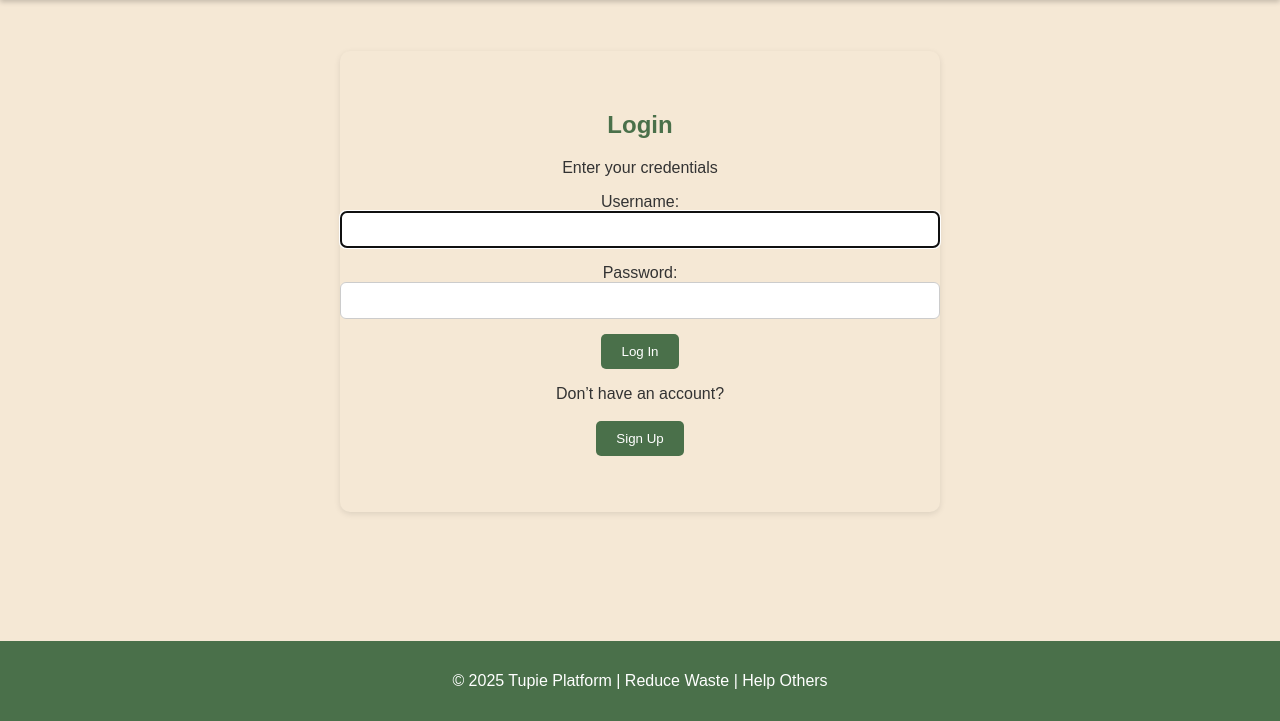
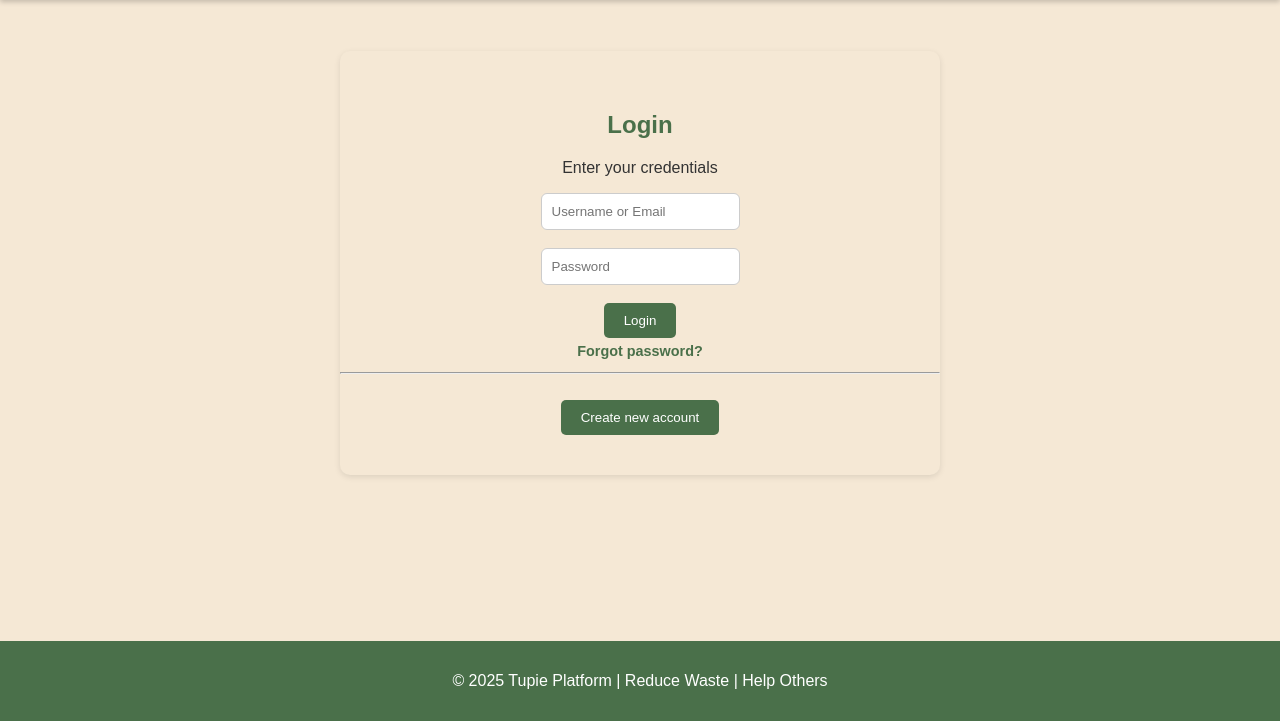
Before and after one commit to msomea/tupie, a Django app: page /login/ in a window 1280 px wide. Shown: the part 79-800 px from the top of the page. Run offline with Django 5.2, Linux system fonts and the light colour scheme; some libraries are stand-ins or nearby versions.

Commit message:
Added password reset throught sent link email

```diff
--- a/tupie_app/templates/tupie_app/accounts/login.html
+++ b/tupie_app/templates/tupie_app/accounts/login.html
@@ -10,14 +10,41 @@
     <h2>Login</h2>
     <p>Enter your credentials</p>
 
-    <form method="post" class="item-form">
-        {% csrf_token %}
-        {{ form.as_p }}
-        <button type="submit" class="submit-btn">Log In</button>
-    </form>
-    <p class="alt-link">
-        Don’t have an account?<br><br>
-        <a href="{% url 'tupie_app:signup' %}"><button class="cta-btn">Sign Up</button></a>
-    </p>
+    <form method="post" action="{% url 'tupie_app:login' %}" class="item-form">
+    {% csrf_token %}
+        {% if form.non_field_errors %}
+        <div class="error">{{ form.non_field_errors.0 }}</div>
+    {% endif %}
+
+    <div class="form-group">
+        <input type="text" name="username"
+               placeholder="Username or Email"
+               required
+               class="form-control"
+               value="{{ form.username.value|default:'' }}">
+        {% if form.username.errors %}
+            <div class="error">{{ form.username.errors.0 }}</div>
+        {% endif %}
+    </div>
+    <br>
+    <div class="form-group">
+        <input type="password" name="password"
+               placeholder="Password"
+               required
+               class="form-control">
+        {% if form.password.errors %}
+            <div class="error">{{ form.password.errors.0 }}</div>
+        {% endif %}
+    </div>
+    <br>
+    <button type="submit" class="cta-btn">Login</button>
+    <br>
+    <a href="{% url 'tupie_app:password_reset' %}" class="inline-link">Forgot password?</a>
+</form>
+<hr>
+<br>
+<a href="{% url 'tupie_app:signup' %}"><button class="cta-btn">Create new account</button></a>
+
+
 </section>
 {% endblock %}
--- /dev/null
+++ b/tupie_app/templates/tupie_app/accounts/password_reset_done.html
@@ -0,0 +1,5 @@
+{% extends "tupie_app/base.html" %}
+{% block content %}
+<h2>Reset Email Sent</h2>
+<p>Please check your inbox for a password reset link.</p>
+{% endblock %}
--- /dev/null
+++ b/tupie_app/templates/tupie_app/accounts/password_reset_subject.txt
@@ -0,0 +1 @@
+Reset Your Password
--- a/tupie_app/urls.py
+++ b/tupie_app/urls.py
@@ -1,7 +1,9 @@
 from django.urls import path
+from django.contrib.auth import views as auth_views
 from django.conf import settings
 from django.conf.urls.static import static
 from . import views
+from django.urls import reverse_lazy
 
 app_name = 'tupie_app'
 
@@ -13,6 +15,27 @@ urlpatterns = [
     path("resend-verification/", views.resend_verification, name="resend_verification"),
     path('login/', views.login_view, name='login'),
     path('logout/', views.logout_view, name='logout'),
+
+    # Password reset
+    path('password-reset/', auth_views.PasswordResetView.as_view(
+        template_name='tupie_app/accounts/password_reset.html',
+        email_template_name='tupie_app/accounts/password_reset_email.html',
+        subject_template_name='tupie_app/accounts/password_reset_subject.txt',
+        success_url=reverse_lazy('tupie_app:password_reset_done')
+    ), name='password_reset'),
+
+    path('password-reset/done/', auth_views.PasswordResetDoneView.as_view(
+        template_name='tupie_app/accounts/password_reset_done.html'
+    ), name='password_reset_done'),
+
+    path('reset/<uidb64>/<token>/', auth_views.PasswordResetConfirmView.as_view(
+        template_name='tupie_app/accounts/password_reset_confirm.html',
+        success_url=reverse_lazy('tupie_app:password_reset_complete')
+    ), name='password_reset_confirm'),
+
+    path('reset/done/', auth_views.PasswordResetCompleteView.as_view(
+        template_name='tupie_app/accounts/password_reset_complete.html'
+    ), name='password_reset_complete'),
 
     # Home & static pages
     path('', views.home, name='home'),
--- a/tupie_project/settings.py
+++ b/tupie_project/settings.py
@@ -49,7 +49,7 @@ TEMPLATES = [
 
 WSGI_APPLICATION = 'tupie_project.wsgi.application'
 
-# Use PostgreSQL for everything, default DB is 'tupie'
+
 DATABASES = {
     'default': {
         'ENGINE': 'django.db.backends.postgresql',
--- a/tupie_project/urls.py
+++ b/tupie_project/urls.py
@@ -19,5 +19,5 @@ from django.urls import path, include
 
 urlpatterns = [
     path('admin/', admin.site.urls),
-    path('', include('tupie_app.urls', namespace='tupie_app') ),
+    path('', include(('tupie_app.urls', 'tupie_app'), namespace='tupie_app')),
 ]
```
Also changed, not shown: tupie_app/templates/tupie_app/accounts/password_reset.html (added, +15 -0 lines), tupie_app/templates/tupie_app/accounts/password_reset_complete.html (added, +10 -0 lines), tupie_app/templates/tupie_app/accounts/password_reset_confirm.html (added, +13 -0 lines), tupie_app/templates/tupie_app/accounts/password_reset_email.html (added, +8 -0 lines).
